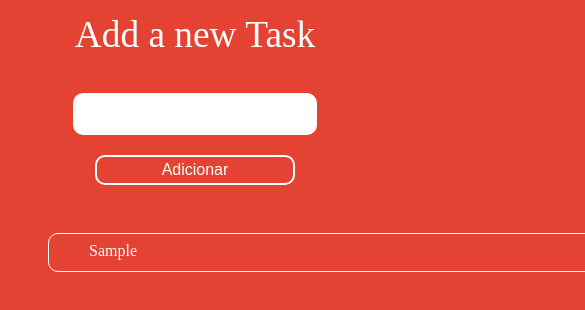
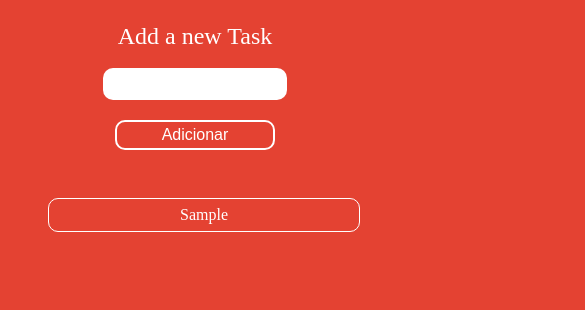
Before and after one commit to RafaelGoulartB/PWA-ToDoList, a plain HTML site: page index.html in a window 390 px wide. Both pictures are taken after typing "Sample" into the empty fields and a click on the button "Adicionar". Shown: the top 310 px of the page, 585 px wide, since content can reach past the window. Drawn offline with Linux system fonts and the light colour scheme.

Commit message:
Responsive Code

```diff
--- a/css/index.css
+++ b/css/index.css
@@ -1,5 +1,5 @@
 body {
-    margin-top: 1em;
+    margin-top: 1.5em;
     background-color: #e44232;
     color: #fff;
 
--- a/css/input.css
+++ b/css/input.css
@@ -10,24 +10,39 @@
 #newTask {
     margin: 3em auto 1.5em auto;
     background-color: #ffffff;
-    width: 240px;
-    height: 40px;
+    width: 220px;
+    height: 35px;
     border-radius: 10px;
     border-style:solid;
     border:none;
 }
 
 .title {
-    font-size: 28pt;
+    font-size: 24pt;
     text-align: center;
 }
 #btn-add {
     color: #fff;
     font-size: 12pt;
     background-color: #e44232;
-    width: 200px;
+    width: 180px;
     height: 30px;
     border-style: solid;
     border-color: #fff;
     border-radius: 10px;
 }
+
+@media(max-width: 850px) {
+    .title {
+        font-size: 18pt;
+    }
+    #newTask {
+        margin-top: 1.5em;
+        width: 180px;
+        height: 30px;
+    }
+    #btn-add {
+        width: 160px;
+        height: 30px;
+    }
+}
--- a/css/tasks.css
+++ b/css/tasks.css
@@ -13,10 +13,34 @@
     border-radius: 10px;
 }
 .todo-items div li {
-    margin-left: 2em;
-    margin-top: 1px;
+    margin-left: 1.5em;
+    margin-top: 5px;
 }
 
 .btn-remover {
-    background-color: #ffffff;
+    color: #fff;
+    font-size: 12pt;
+    background-color: #e44232;
+    width: 150px;
+    height: 25px;
+    border-style: solid;
+    border-color: #fff;
+    border-radius: 10px;
+    border-width: 1px;
 }
+
+
+@media(max-width: 850px) {
+    #list {
+    }
+    .todo-items div {
+        width: 100%;
+    }
+    .todo-items div li {
+        margin: auto;
+    }
+
+    .btn-remover {
+        display: none;
+    }
+}
```
